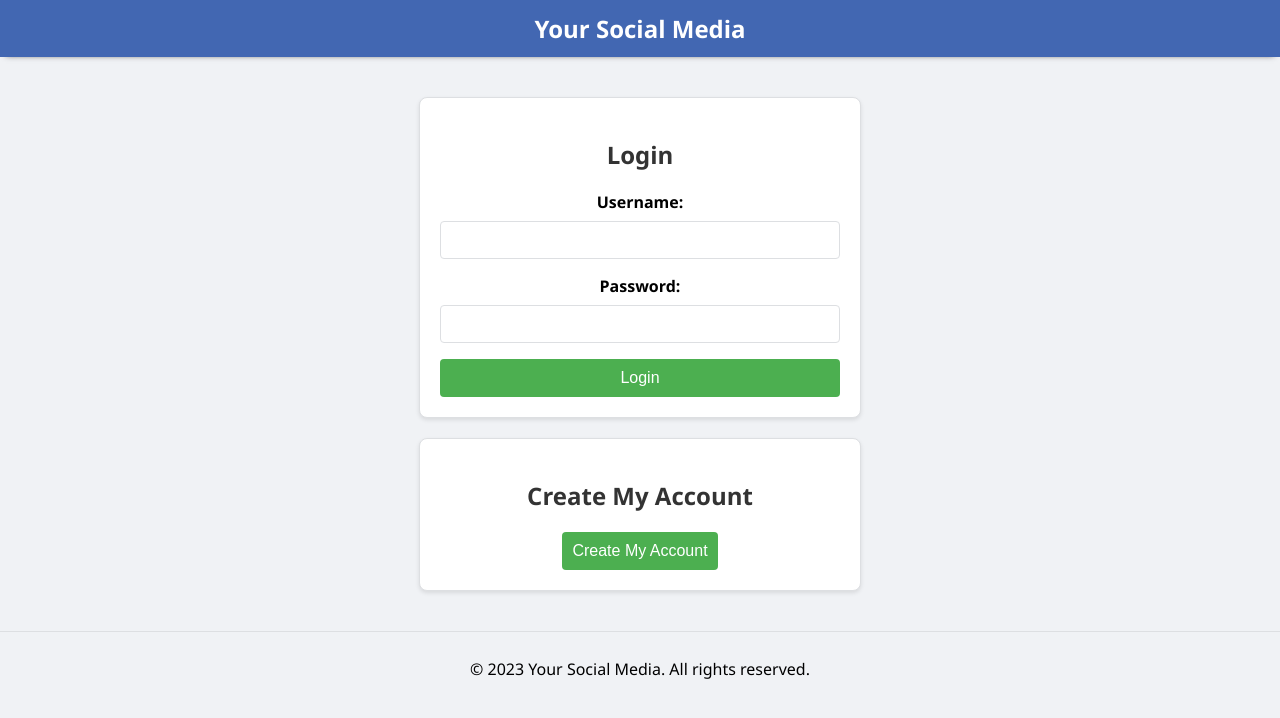
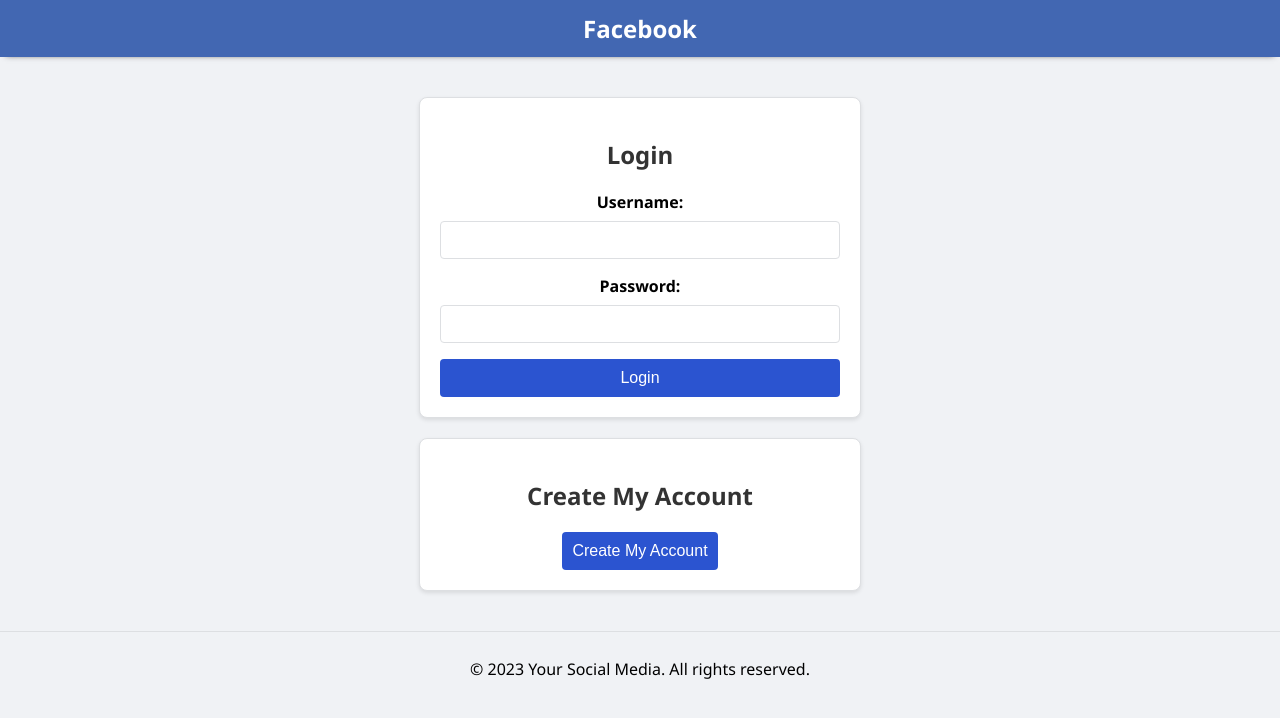
Before and after one commit to muhaobiyo/fb-clone, a plain HTML site: page index.html in a window 1280 px wide. Drawn offline with Linux system fonts and the light colour scheme.

Commit message:
changed btn color and text to facebook

```diff
--- a/index.html
+++ b/index.html
@@ -10,7 +10,7 @@
 <body>
     <div class="container">
         <header>
-            <h1>Your Social Media</h1>
+            <h1>Facebook</h1>
         </header>
         <main>
             <!-- Existing content goes here -->
--- a/styles.css
+++ b/styles.css
@@ -63,7 +63,7 @@ main {
 
 .auth-form button {
     padding: 10px;
-    background-color: #4CAF50;
+    background-color: #2b54d0;
     color: #ffffff;
     border: none;
     border-radius: 4px;
```
